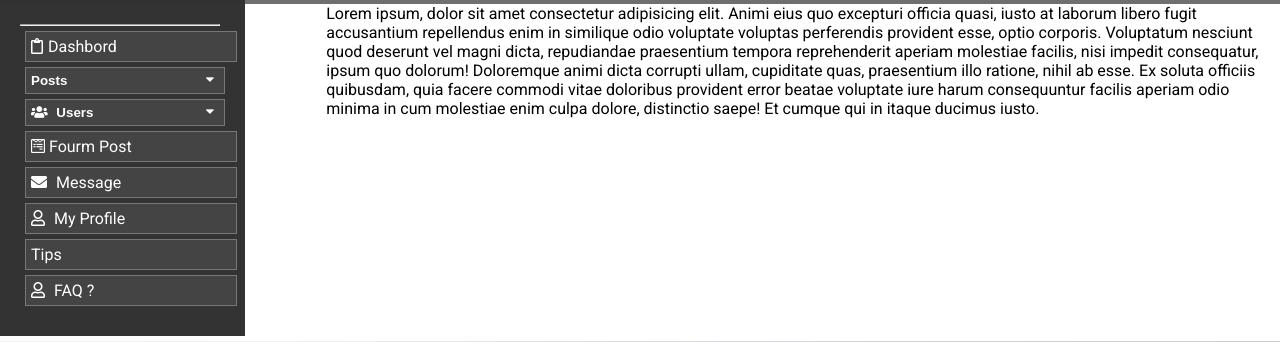
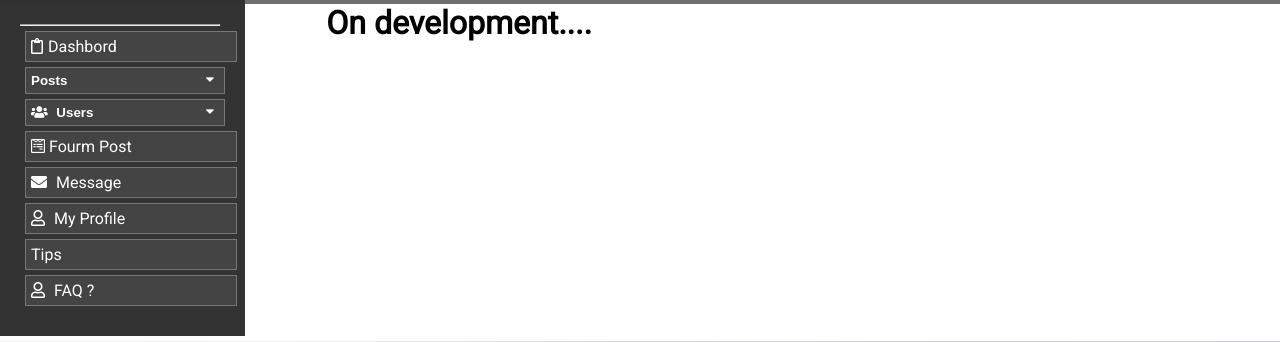
Before and after one commit to melashu/MTTech, a PHP site: page /admin.php in a window 1280 px wide. Shown: the part 31-373 px from the top of the page. Run offline with PHP 8.4, Linux system fonts and the light colour scheme.

Commit message:
Update admin.php

```diff
--- a/admin.php
+++ b/admin.php
@@ -24,13 +24,7 @@ require_once "adminsidemenu.php";
 require_once "mt-blogpost.php";
 ?>
         <main class="mt-admin-main">
-            Lorem ipsum, dolor sit amet consectetur adipisicing elit. Animi eius quo excepturi officia quasi, iusto at
-            laborum libero fugit accusantium repellendus enim in similique odio voluptate voluptas perferendis provident
-            esse, optio corporis. Voluptatum nesciunt quod deserunt vel magni dicta, repudiandae praesentium tempora
-            reprehenderit aperiam molestiae facilis, nisi impedit consequatur, ipsum quo dolorum! Doloremque animi dicta
-            corrupti ullam, cupiditate quas, praesentium illo ratione, nihil ab esse. Ex soluta officiis quibusdam, quia
-            facere commodi vitae doloribus provident error beatae voluptate iure harum consequuntur facilis aperiam odio
-            minima in cum molestiae enim culpa dolore, distinctio saepe! Et cumque qui in itaque ducimus iusto.
+            <h1>On development....</h1>
         </main>
     </div>
     <footer class="mt-footer">
```
